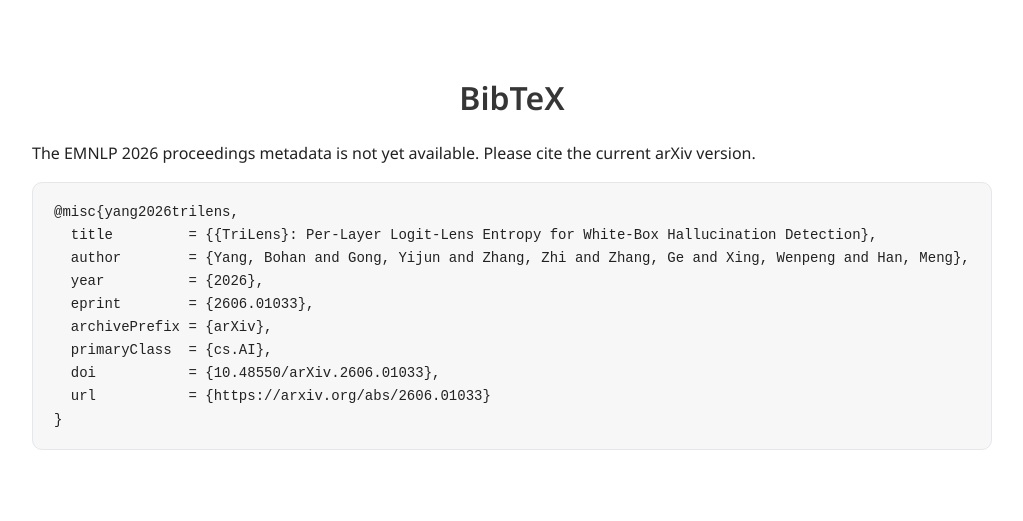
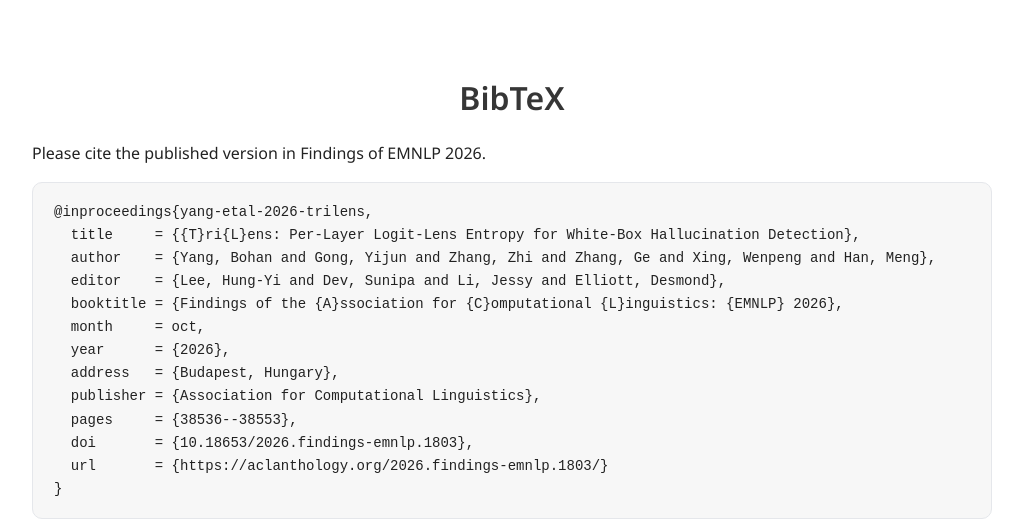
Before and after one commit to TosakaUCW/TriLens, a plain HTML site: page docs/index.html in a window 1280 px wide. Shown: the part 5229-5750 px from the top of the page, without its empty margins (128-1151 px from the left). Drawn offline with nearby package versions, Linux system fonts and the light colour scheme; some icons are missing; a web font is replaced by a local one.

Commit message:
Update TriLens publication links and citation

```diff
--- a/docs/index.html
+++ b/docs/index.html
@@ -75,7 +75,7 @@
                 <div class="publication-links">
                   <span class="link-block">
                     <a
-                      href="assets/paper.pdf"
+                      href="https://aclanthology.org/2026.findings-emnlp.1803/"
                       class="external-link button is-normal is-rounded is-dark"
                       target="_blank"
                       rel="noopener"
@@ -341,16 +341,19 @@
     <section class="section paper-section" id="bibtex">
       <div class="container is-max-desktop content">
         <h2 class="title is-3 has-text-centered">BibTeX</h2>
-        <p>The EMNLP 2026 proceedings metadata is not yet available. Please cite the current arXiv version.</p>
-        <pre><code>@misc{yang2026trilens,
-  title         = {{TriLens}: Per-Layer Logit-Lens Entropy for White-Box Hallucination Detection},
-  author        = {Yang, Bohan and Gong, Yijun and Zhang, Zhi and Zhang, Ge and Xing, Wenpeng and Han, Meng},
-  year          = {2026},
-  eprint        = {2606.01033},
-  archivePrefix = {arXiv},
-  primaryClass  = {cs.AI},
-  doi           = {10.48550/arXiv.2606.01033},
-  url           = {https://arxiv.org/abs/2606.01033}
+        <p>Please cite the published version in Findings of EMNLP 2026.</p>
+        <pre><code>@inproceedings{yang-etal-2026-trilens,
+  title     = {{T}ri{L}ens: Per-Layer Logit-Lens Entropy for White-Box Hallucination Detection},
+  author    = {Yang, Bohan and Gong, Yijun and Zhang, Zhi and Zhang, Ge and Xing, Wenpeng and Han, Meng},
+  editor    = {Lee, Hung-Yi and Dev, Sunipa and Li, Jessy and Elliott, Desmond},
+  booktitle = {Findings of the {A}ssociation for {C}omputational {L}inguistics: {EMNLP} 2026},
+  month     = oct,
+  year      = {2026},
+  address   = {Budapest, Hungary},
+  publisher = {Association for Computational Linguistics},
+  pages     = {38536--38553},
+  doi       = {10.18653/2026.findings-emnlp.1803},
+  url       = {https://aclanthology.org/2026.findings-emnlp.1803/}
 }</code></pre>
       </div>
     </section>
@@ -358,7 +361,7 @@
     <footer class="footer">
       <div class="container">
         <div class="content has-text-centered">
-          <a class="icon-link" href="assets/paper.pdf" target="_blank" rel="noopener" aria-label="Paper">
+          <a class="icon-link" href="https://aclanthology.org/2026.findings-emnlp.1803/" target="_blank" rel="noopener" aria-label="Paper">
             <i class="fa-solid fa-file-lines"></i>
           </a>
           <a class="icon-link" href="https://arxiv.org/abs/2606.01033" target="_blank" rel="noopener" aria-label="arXiv">
```
Also changed, not shown: 1 other file.
